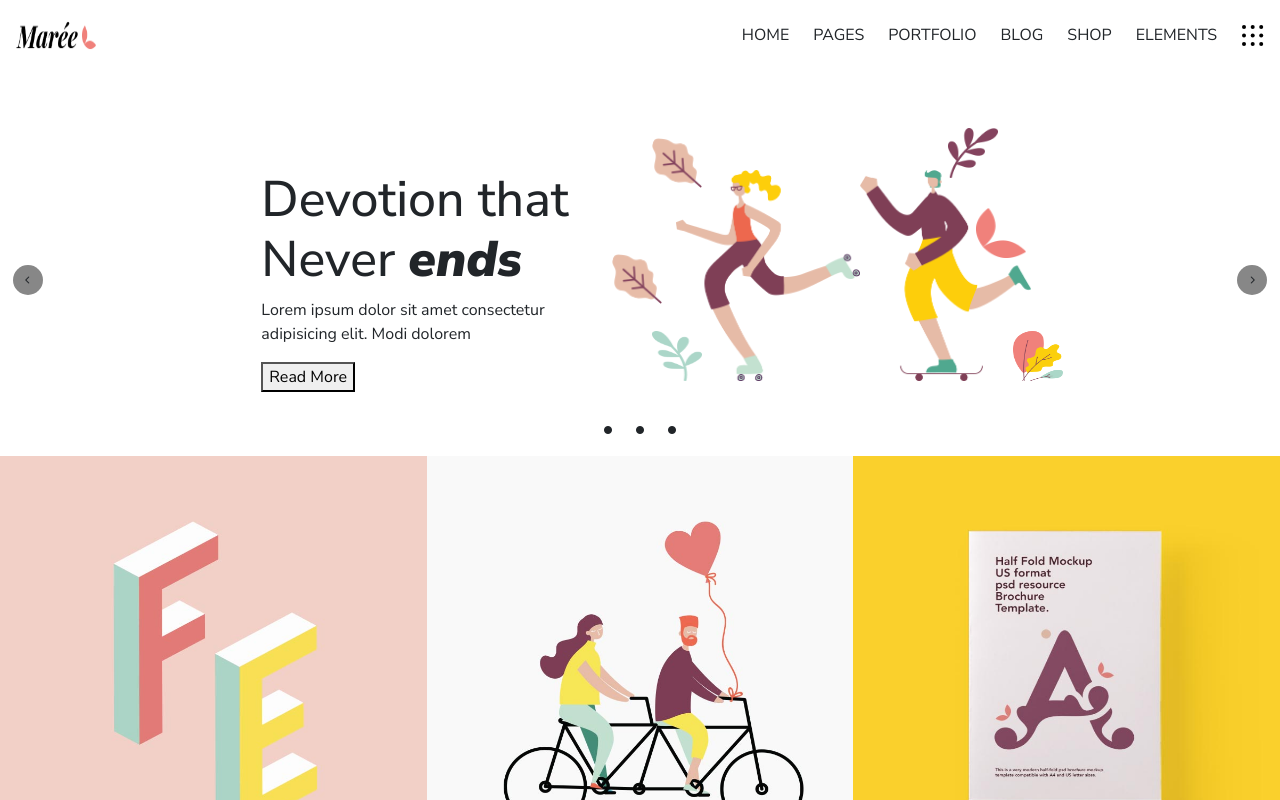
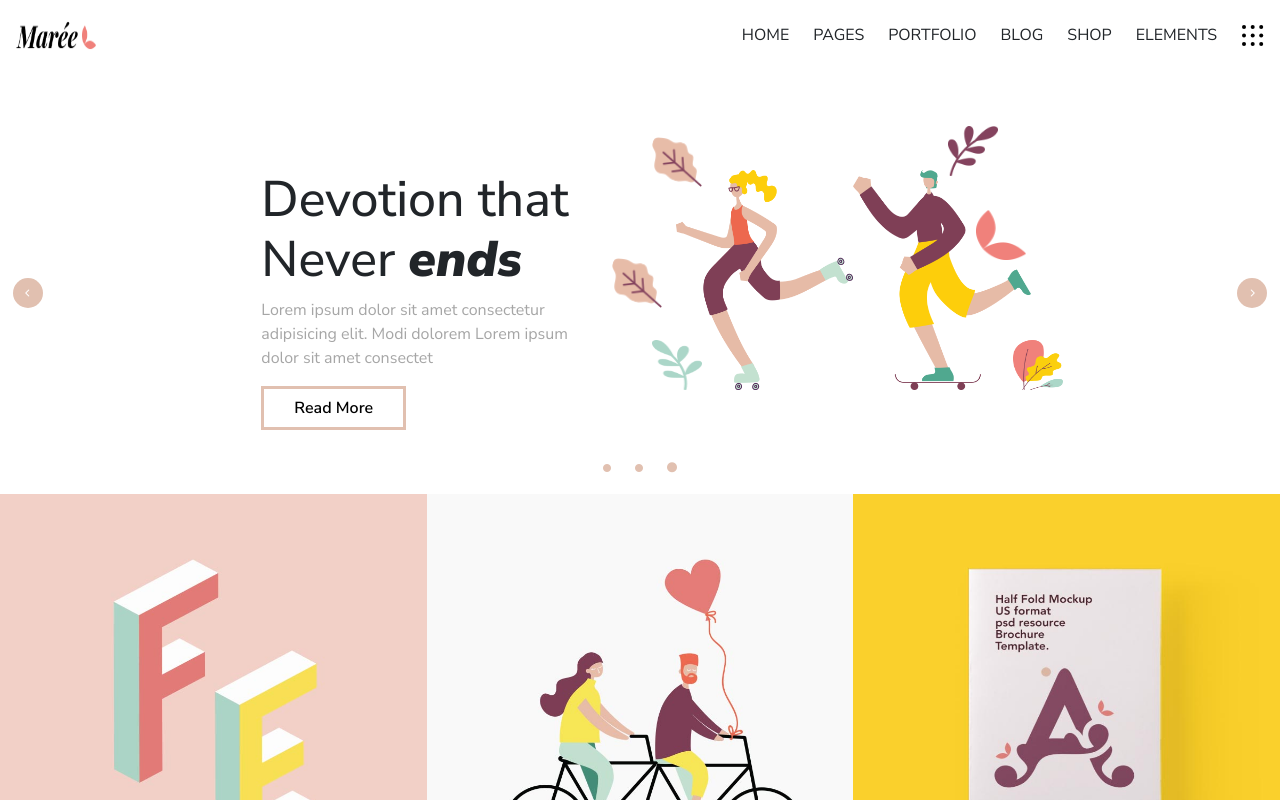
Before and after one commit to Alfredodaniello/proj-html-vuejs, a Vue app: page / in a window 1280 px wide. Shown: the top 800 px of the page. Built offline with nearby package versions, Linux system fonts and the light colour scheme.

Commit message:
feat: add color on Hero

```diff
--- a/src/components/Hero.vue
+++ b/src/components/Hero.vue
@@ -9,7 +9,7 @@ export default {
     <div class="row justify-content-center">
         <div class="col-4 px-5">
             <h1>Devotion that Never <strong>ends</strong></h1>
-            <p>Lorem ipsum dolor sit amet consectetur adipisicing elit. Modi dolorem</p>
+            <p>Lorem ipsum dolor sit amet consectetur adipisicing elit. Modi dolorem Lorem ipsum dolor sit amet consectet</p>
             <button>Read More</button>
         </div>
         <div class="col-4">
@@ -48,16 +48,26 @@ export default {
         <div class="col-12 d-flex justify-content-center mt-4 gap-4">
             <div><i class="fa-solid fa-circle"></i></div>
             <div><i class="fa-solid fa-circle"></i></div>
-            <div><i class="fa-solid fa-circle"></i></div>
+            <div><i class="fa-solid fa-circle fa-circle-bot"></i></div>
         </div>
     </div>
 </div>
 </template>
 
 <style scoped lang="scss">
+@use "../style/partials/generic" as *;
+@use "../style/partials/variables" as *;
 
 .container-fluid {
     margin-top:100px;
+}
+
+.woman {
+    width: 335px;
+}
+
+.man {
+    width: 335px;
 }
 img {
     width: 100%;
@@ -96,6 +106,7 @@ img {
 }
 
 i {
+    color: white;
     font-size: 8px;
 }
 
@@ -107,16 +118,45 @@ i {
 }
 
 .circle-right {
+    background-color: $brand-primary;
     top: 35%;
     right: 1%;
 }
 
 .circle-left{
+    background-color: $brand-primary;
     top: 35%;
     left: 1%;
+
 }
 h1 {
     font-size: 50px;
 }
 
+button  {
+    font-weight: 600;
+    padding: 7px 30px;
+    border: $brand-primary 3px solid;
+background-color: white;}
+
+p{
+    color: $brand-secondary;
+}
+
+.fa-circle {
+    color: $brand-primary;
+}
+
+.fa-circle-bot {
+    font-size: 10px;
+}
+
+button:hover {
+    background-color: $brand-primary;
+    color: white;
+}
+
+.circle-left:hover, .circle-right:hover {
+    border: white 2px solid;
+}
 </style>
--- a/src/style/partials/_variables.scss
+++ b/src/style/partials/_variables.scss
@@ -0,0 +1,5 @@
+//Bordi
+$brand-primary: #e1c0b0;
+
+//Testi
+$brand-secondary: #a6a6a6;
```
